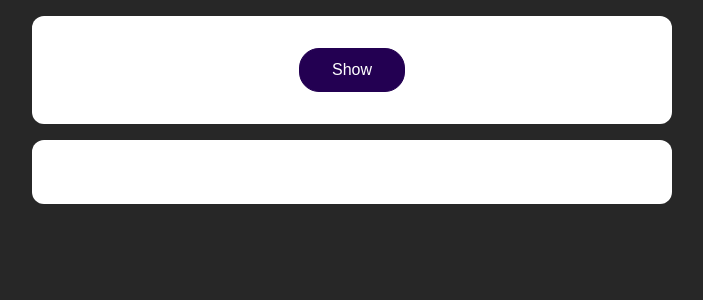
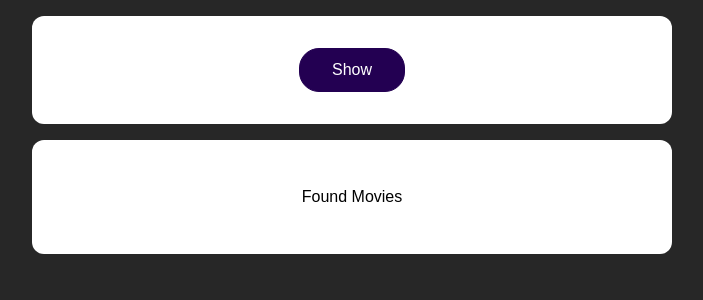
Before and after one commit to VijjuNegi/React-Project-sectionUdemy, a React (Create React App) app: page / in a window 1280 px wide. Shown: the top 300 px of the page, without its empty margins (288-991 px from the left). Built offline with nearby package versions, Linux system fonts and the light colour scheme.

Commit message:
Handling Loading & Data States

```diff
--- a/src/App.js
+++ b/src/App.js
@@ -5,7 +5,9 @@
 
 function App() {
   const [movies, setMovie] = useState([]);
+  const [isLoading, setIsLoading] = useState(false);
   async function moviesHandler() {
+    setIsLoading(true);
     const response = await fetch("https://swapi.dev/api/films/");
     const data = await response.json();
     const transformedMovies = data.results.map((dataMovies) => {
@@ -17,6 +19,7 @@
       };
     });
     setMovie(transformedMovies);
+    setIsLoading(false);
   }
   return (
     <React.Fragment>
@@ -24,7 +27,9 @@
         <button onClick={moviesHandler}>Show</button>
       </section>
       <section>
-        <MoviesList movies={movies} />
+        {!isLoading && movies.length > 0 && <MoviesList movies={movies} />}
+        {!isLoading && movies.length === 0 && <p>Found Movies </p>}
+        {isLoading && <p>Loading...</p>}
       </section>
     </React.Fragment>
   );
```
